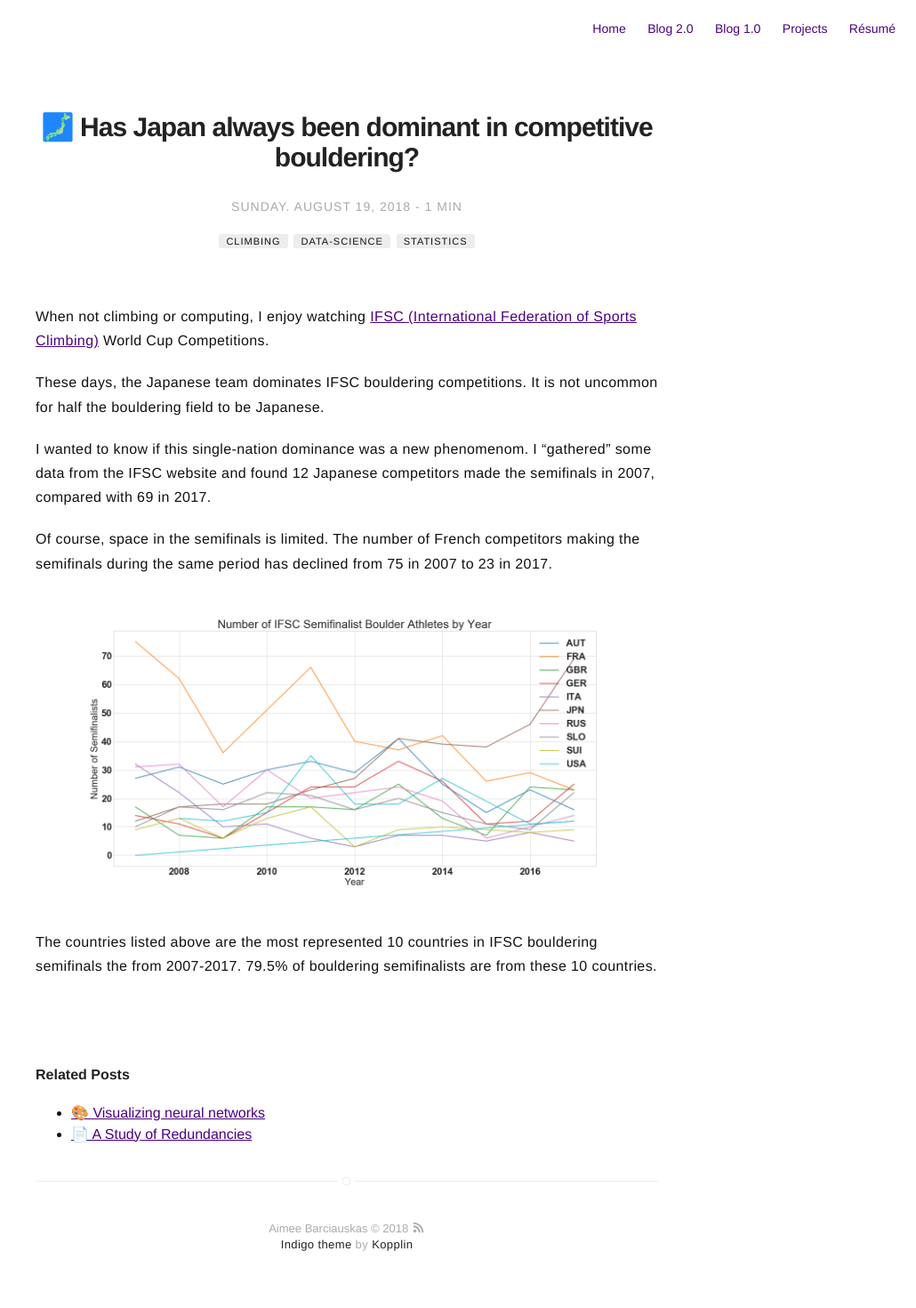
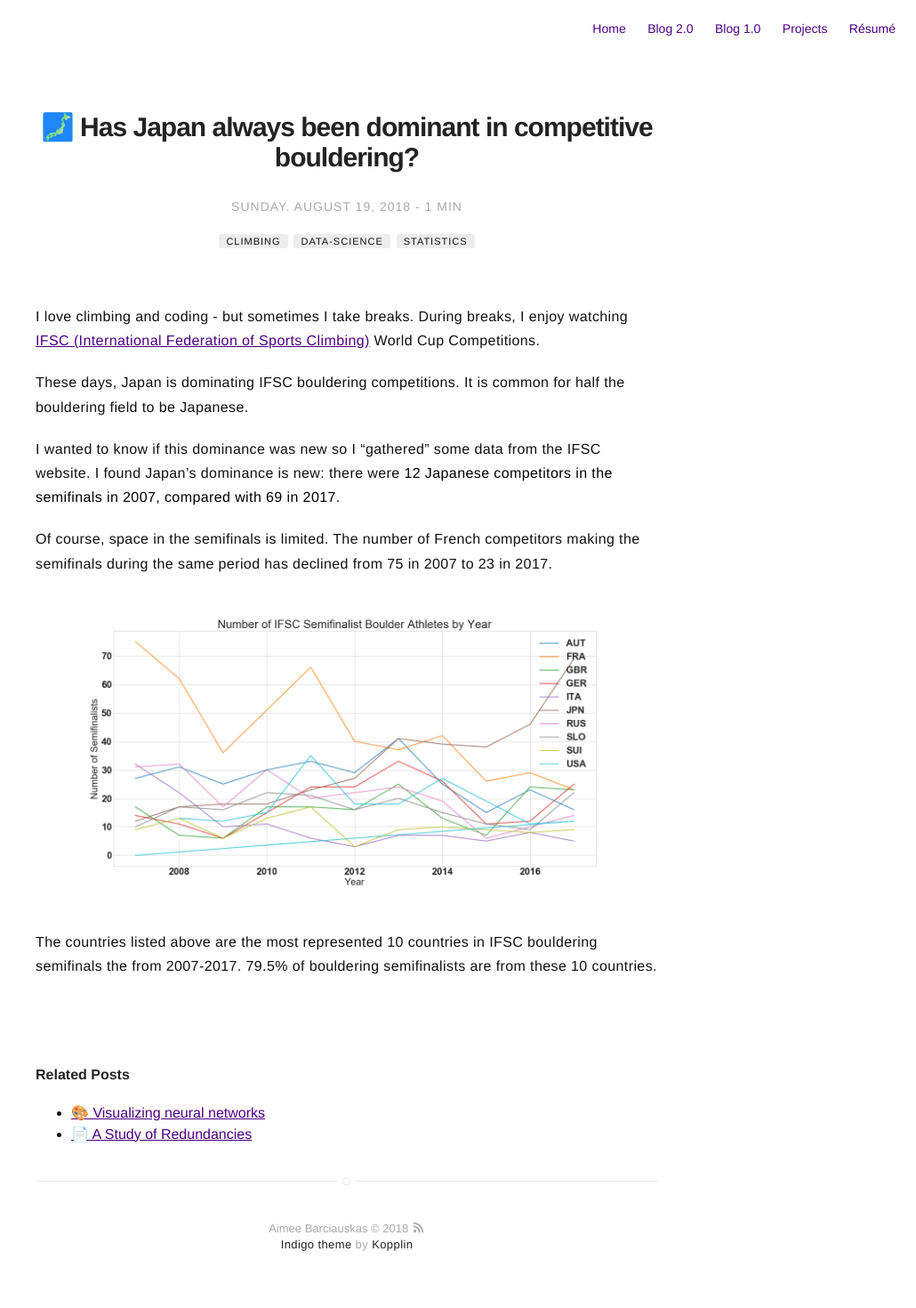
Before and after one commit to abarciauskas-bgse/abarciauskas-bgse.github.io, a Jekyll site: the page built from _posts/2018-08-19-ifsc-countries.markdown, in a window 1280 px wide. Shown: the whole page at 89% size, without its empty margins (250-1280 px from the left). Built offline with Jekyll 4.4.1, drawn with Linux system fonts in a browser that asks for light colours; emoji names are drawn with the system emoji font.

Commit message:
Some content edits

```diff
--- a/_posts/2018-08-19-ifsc-countries.markdown
+++ b/_posts/2018-08-19-ifsc-countries.markdown
@@ -15,11 +15,11 @@ author: aimeebarciauskas
 externalLink: false
 ---
 
-When not climbing or computing, I enjoy watching [IFSC (International Federation of Sports Climbing)](http://www.ifsc-climbing.org/) World Cup Competitions.
+I love climbing and coding - but sometimes I take breaks. During breaks, I enjoy watching [IFSC (International Federation of Sports Climbing)](http://www.ifsc-climbing.org/) World Cup Competitions.
 
-These days, the Japanese team dominates IFSC bouldering competitions. It is not uncommon for half the bouldering field to be Japanese.
+These days, Japan is dominating IFSC bouldering competitions. It is common for half the bouldering field to be Japanese.
 
-I wanted to know if this single-nation dominance was a new phenomenom. I "gathered" some data from the IFSC website and found 12 Japanese competitors made the semifinals in 2007, compared with 69 in 2017.
+I wanted to know if this dominance was new so I "gathered" some data from the IFSC website. I found Japan's dominance is new: there were **12 Japanese competitors in the semifinals in 2007, compared with 69 in 2017**.
 
 Of course, space in the semifinals is limited. The number of French competitors making the semifinals during the same period has declined from 75 in 2007 to 23 in 2017.
 
```
